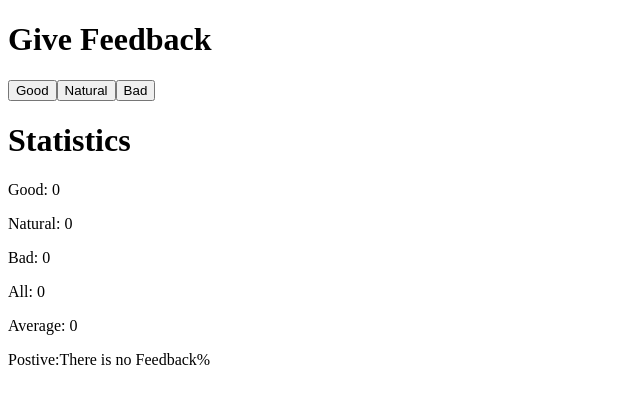
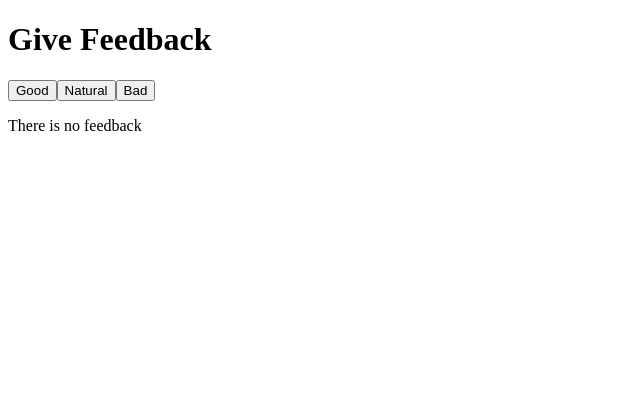
Before and after one commit to mahmodlte/full-stack-open-part1, a React (Vite) app in the folder unicafe/: page / in a window 1280 px wide. Shown: the top 404 px of the page, without its empty margins (0-640 px from the left). Built offline with nearby package versions, Linux system fonts and the light colour scheme.

Commit message:
changed the app to only display statistics when there is statistics data

```diff
--- a/unicafe/src/Statistics.jsx
+++ b/unicafe/src/Statistics.jsx
@@ -5,7 +5,10 @@ const Statistics = ({ good, bad, natural }) => {
     return postiveFeedback * 100;
   };
   return (
+    <>
+      {good || bad || natural ? (
         <div>
+          {" "}
           <h1>Statistics</h1>
           <p>Good: {good}</p>
           <p>Natural: {natural}</p>
@@ -14,9 +17,16 @@ const Statistics = ({ good, bad, natural }) => {
           <p>Average: {(good + bad + natural) / 3}</p>
           <p>
             Postive:
-        {getPostiveFeedback() ? getPostiveFeedback() : "There is no Feedback"}%
-      </p>
+            {getPostiveFeedback()
+              ? getPostiveFeedback()
+              : "There is no Feedback"}
+            %
+          </p>{" "}
         </div>
+      ) : (
+        <p>There is no feedback</p>
+      )}
+    </>
   );
 };
 
```
Lines whose indentation alone changed are shown as unchanged.
